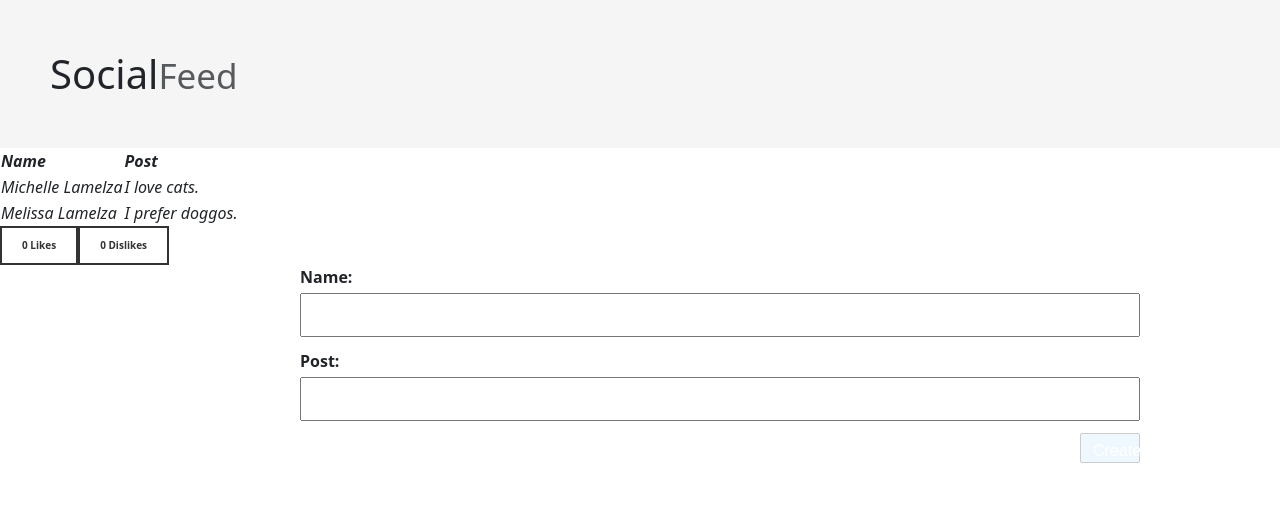
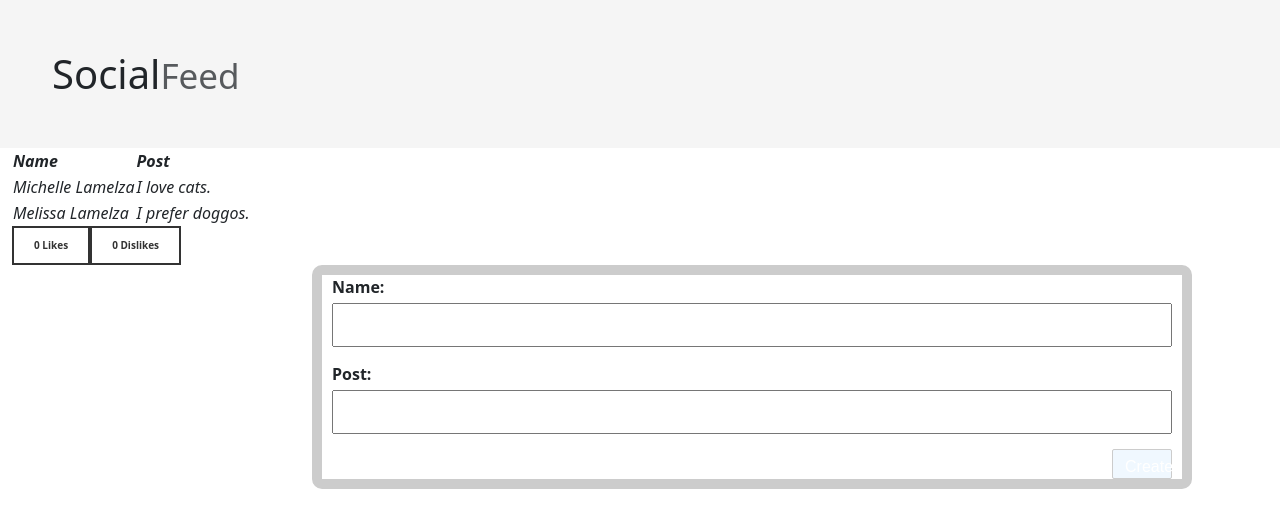
Before and after one commit to outtasight1010/SocialFeedProject, a React (Create React App) app: page / in a window 1280 px wide. Shown: the top 528 px of the page. Built offline with nearby package versions, Linux system fonts and the light colour scheme.

Commit message:
adding bootstrap

```diff
--- a/src/App.js
+++ b/src/App.js
@@ -22,8 +22,14 @@ function App () {
   }
 
   return (
-  <div>
-    <NavBarText/>
+
+
+  <div className='container-fluid'>
+
+    <div className='row'>
+      <NavBarText/>
+      <div className='col-md-6'>
+
     <DisplayPosts parentEntries={entries}/>
     <LikeButton/>
     <DislikeButton/>
@@ -32,6 +38,8 @@ function App () {
     <UserPost addNewEntryProp={addNewEntry}/>
 
   </div>
+    </div>
+      </div>
 
   );
 
--- a/src/Components/UserPost.css
+++ b/src/Components/UserPost.css
@@ -3,7 +3,14 @@
   flex-direction: column;
   max-width: 30px;
   position: center;
-  padding-left: 300px;
+
+  border-color: black;
+  border: 10px solid #ccc;
+  border-radius: 10px;
+  margin-left: 300px;
+  padding-inline-end: 850px;
+  padding-inline-start: 10px;
+
 
 
 
@@ -14,10 +21,9 @@
   margin-bottom: 4px;
 }
 
-.user-post input,
-.user-post textarea {
+.user-post input{
   padding: 8px;
-  margin-bottom: 12px;
+  margin-bottom: 15px;
 }
  .user-post button {
   padding: 8px 12px;
```
